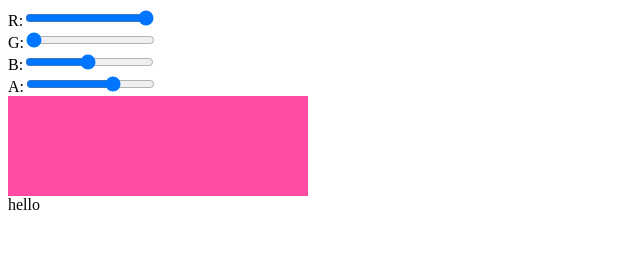
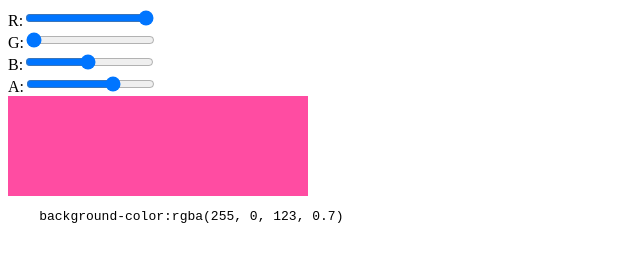
Before and after one commit to digvijaybhakuni/angular-node-starter, a website: page ex1.html in a window 1280 px wide. Shown: the whole page, without its empty margins (0-640 px from the left). Drawn offline with nearby package versions, Linux system fonts and the light colour scheme.

Commit message:
Correction

```diff
--- a/ex1.html
+++ b/ex1.html
@@ -19,7 +19,9 @@ A:<input type="range" name="color_a"
         rgba({{ r }}, {{ g }}, {{ b }}, {{ a }});">
 
 </div>
-hello
+<pre>
+    background-color:rgba({{ r }}, {{ g }}, {{ b }}, {{ a }})
+</pre>
 <script src="bower_components/angular/angular.js"></script>
 
 </body>
```
